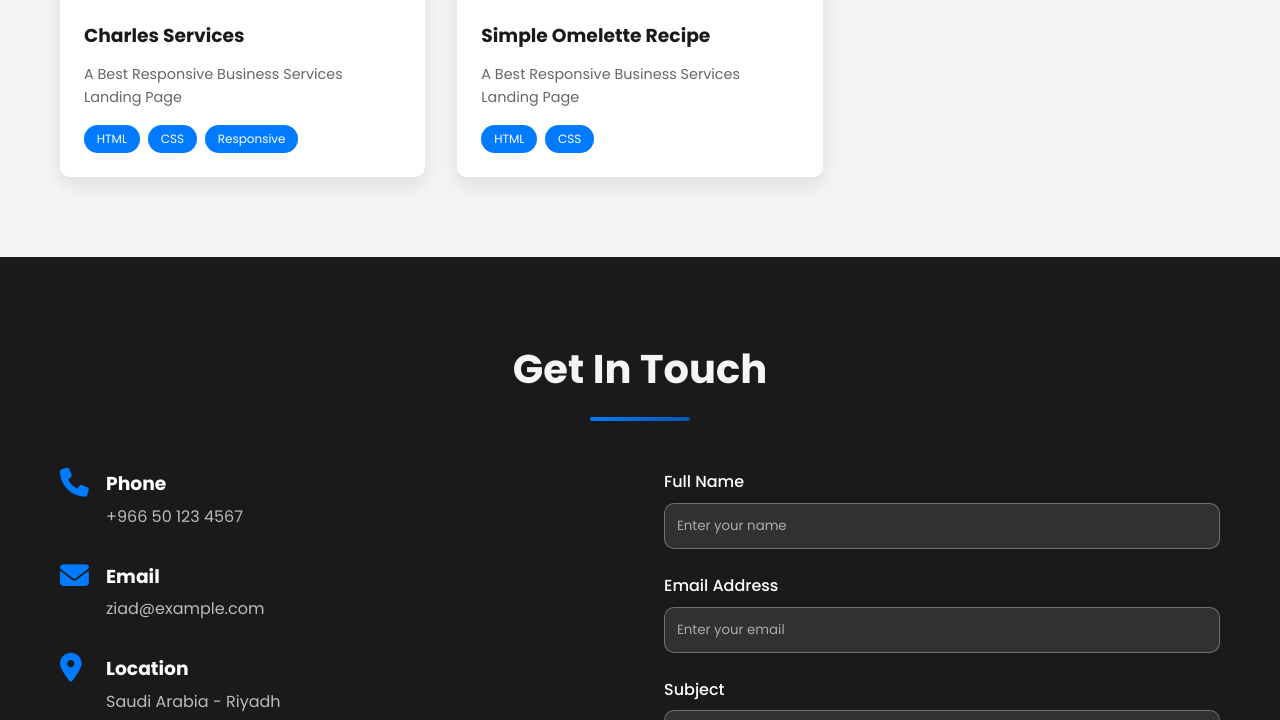
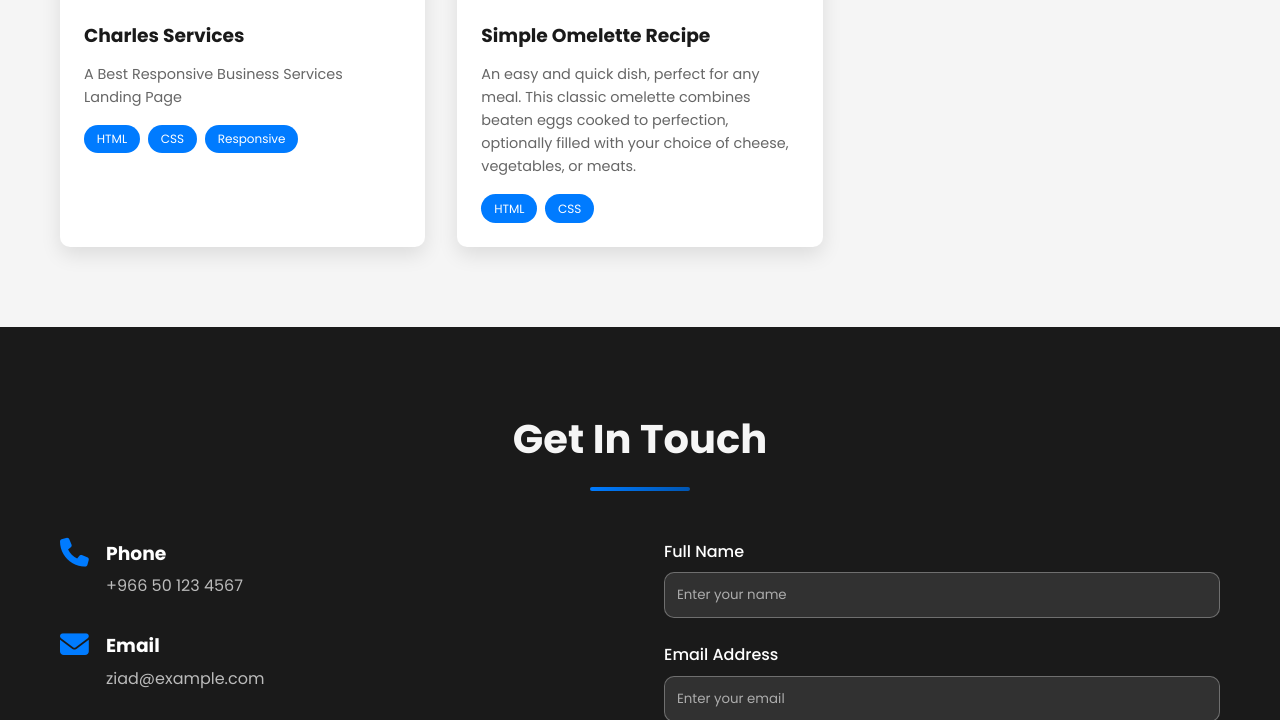
Before and after one commit to Ziad-zizo77/personal-portfolio, a plain HTML site: page index.html in a window 1280 px wide. Shown: the part 3029-3749 px from the top of the page. Drawn offline with Linux system fonts and the light colour scheme.

Commit message:
Revise recipe description for clarity
Updated the description of the Simple Omelette Recipe.

```diff
--- a/index.html
+++ b/index.html
@@ -319,7 +319,11 @@
 
             <div class="project-info">
               <h3>Simple Omelette Recipe</h3>
-              <p>A Best Responsive Business Services Landing Page </p>
+              <p>
+                An easy and quick dish, perfect for any meal. This classic
+                omelette combines beaten eggs cooked to perfection, optionally
+                filled with your choice of cheese, vegetables, or meats.
+              </p>
               <div class="project-tags">
                 <span>HTML</span>
                 <span>CSS</span>
```
